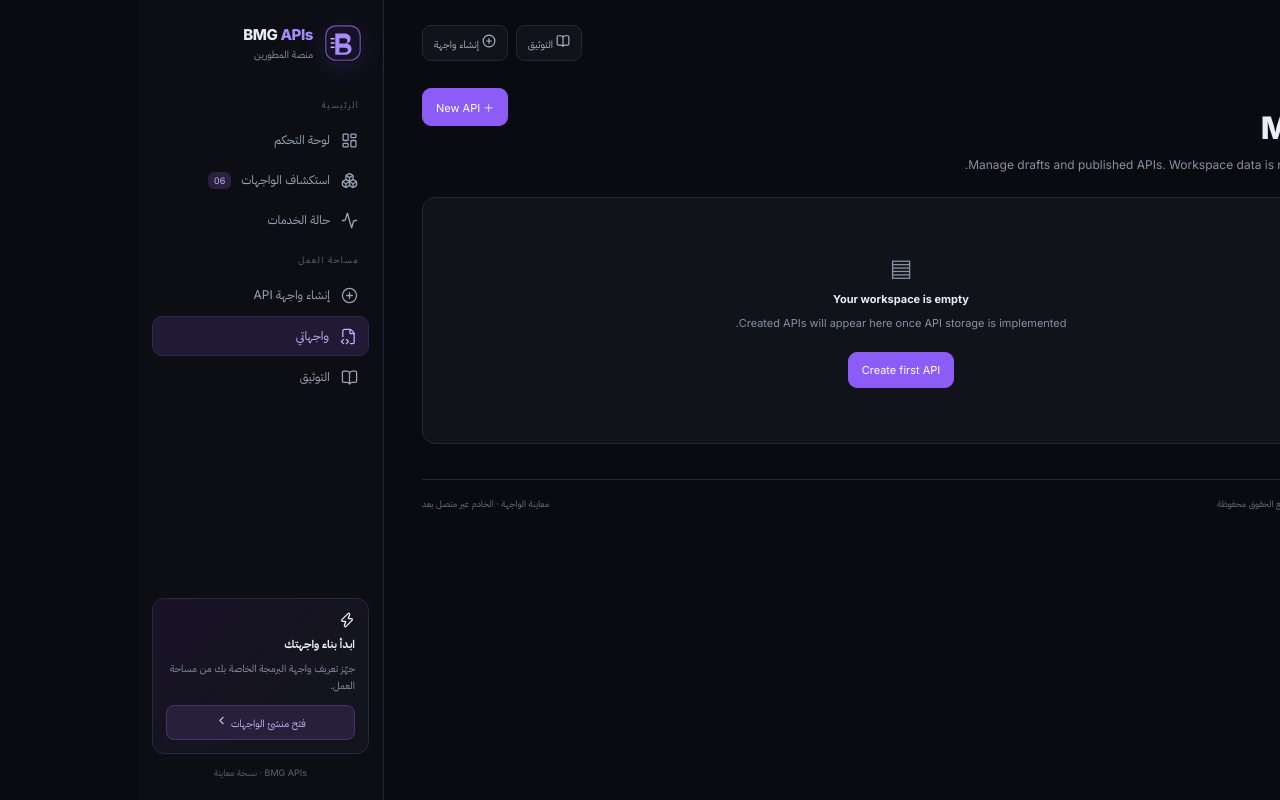
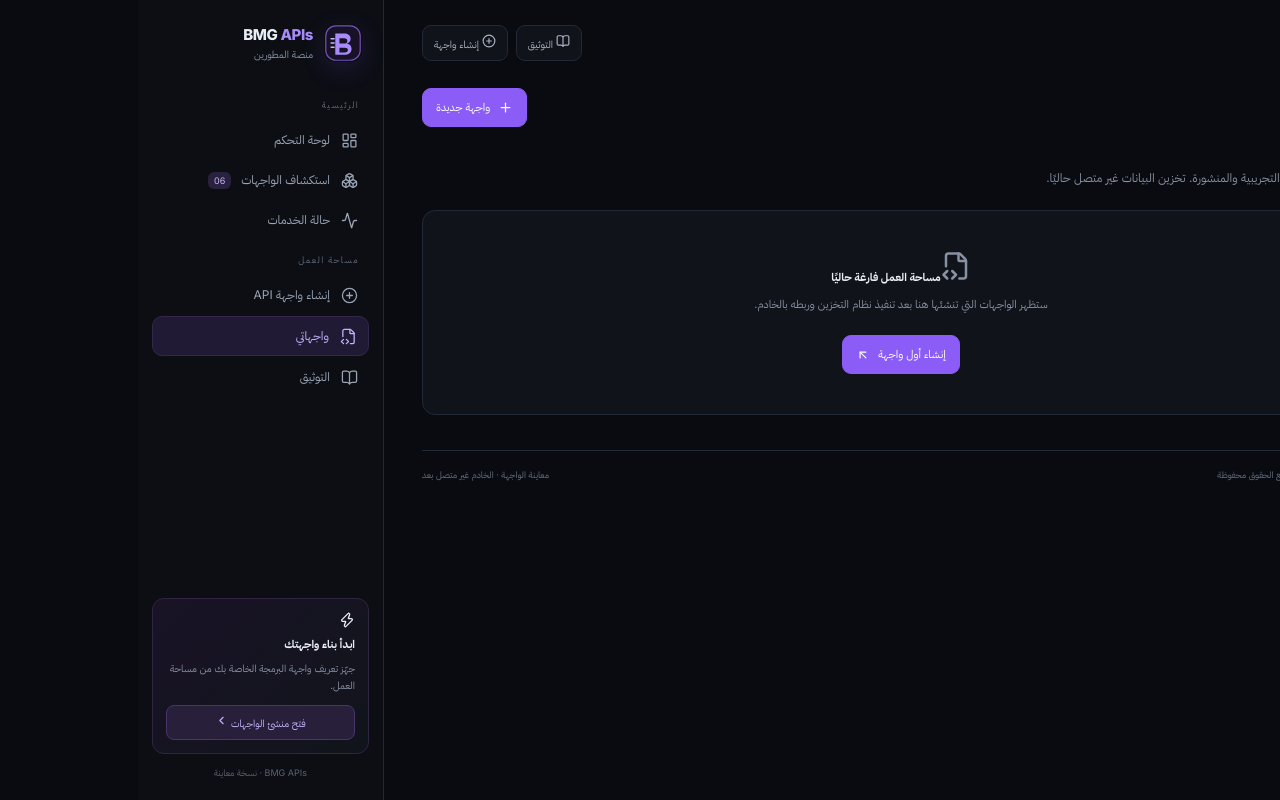
Before and after one commit to T7-T7/Bmg-Apis, a Next.js app: page /my-apis in a window 1280 px wide. Built offline with nearby package versions, Linux system fonts and the light colour scheme.

Commit message:
واجهة عربية RTL وتحسين تجربة الاستخدام

```diff
--- a/app/my-apis/page.tsx
+++ b/app/my-apis/page.tsx
@@ -1,10 +1,11 @@
 import Link from "next/link";
+import { ArrowUpLeft, FileCode2, Plus, Sparkles } from "lucide-react";
 
 export default function MyApisPage() {
   return (
     <>
-      <div className="page-heading"><div><div className="eyebrow">WORKSPACE</div><h1>My APIs</h1><p>Manage drafts and published APIs. Workspace data is not connected yet.</p></div><Link href="/create" className="primary-btn">＋ New API</Link></div>
-      <div className="panel"><div className="empty-state"><div className="empty-icon">▤</div><strong className="empty-title">Your workspace is empty</strong><p>Created APIs will appear here once API storage is implemented.</p><Link href="/create" className="primary-btn empty-action">Create first API</Link></div></div>
+      <div className="page-heading"><div><div className="eyebrow">مساحة العمل</div><h1>واجهاتي</h1><p>تابع تعريفات واجهاتك التجريبية والمنشورة. تخزين البيانات غير متصل حاليًا.</p></div><Link href="/create" className="primary-btn"><Plus size={15} /> واجهة جديدة</Link></div>
+      <div className="panel empty-state workspace-empty"><span className="empty-illustration"><FileCode2 size={30} /></span><strong className="empty-title">مساحة العمل فارغة حاليًا</strong><p>ستظهر الواجهات التي تنشئها هنا بعد تنفيذ نظام التخزين وربطه بالخادم.</p><Link href="/create" className="primary-btn empty-action">إنشاء أول واجهة <ArrowUpLeft size={14} /></Link></div>
     </>
   );
 }
```
